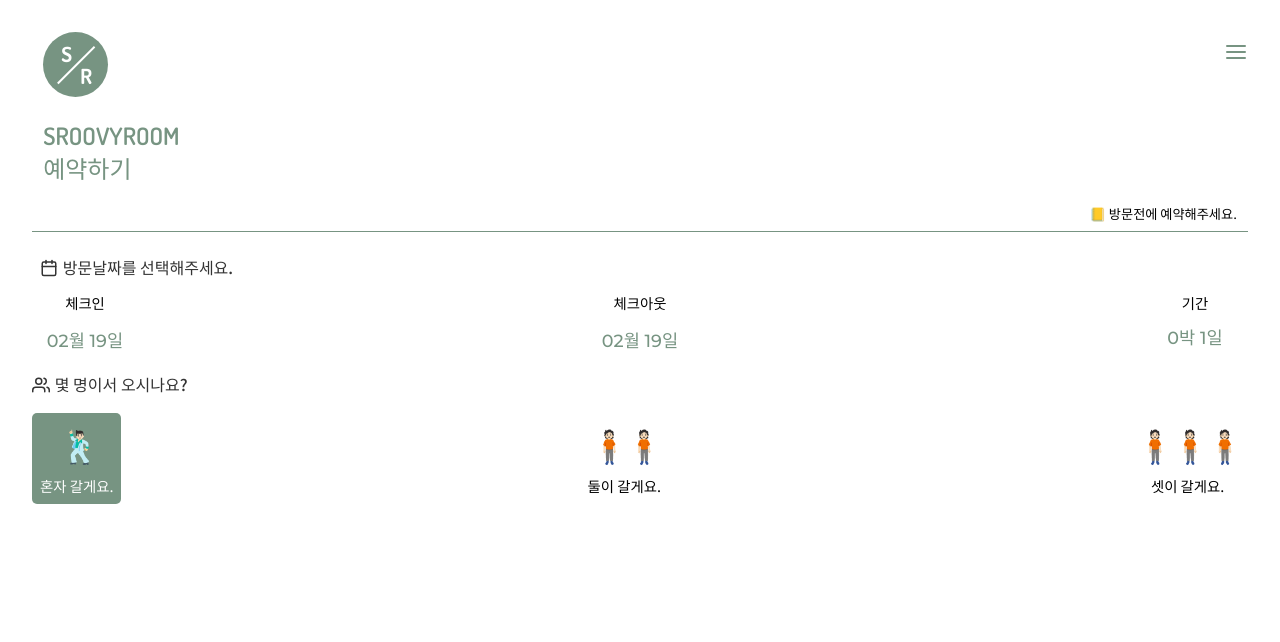
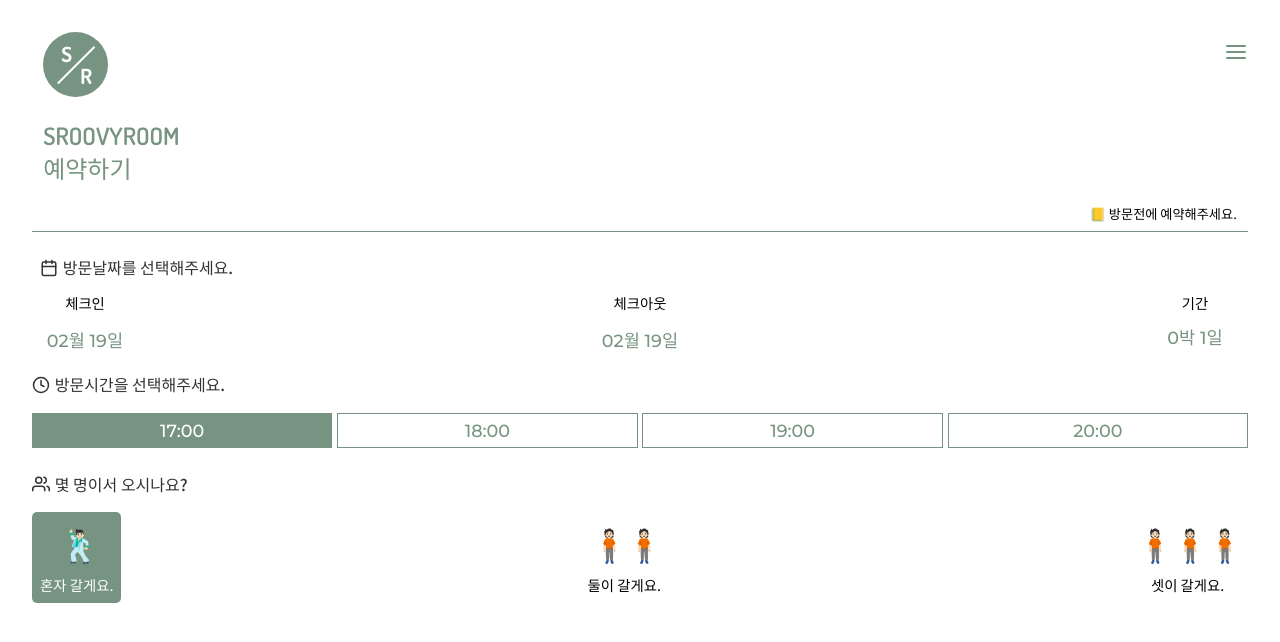
Before and after one commit to lee-suyeon/sroovyroom201, a React (Create React App) app in the folder client/: page /reservation in a window 1280 px wide. Shown: the top 642 px of the page. Built offline with nearby package versions, Linux system fonts and the light colour scheme; no server answers.

Commit message:
[feat] Add VisitTime Component
* 방문시간 선택 Form

```diff
--- a/client/src/components/views/ReservationPage/ReservationPage.jsx
+++ b/client/src/components/views/ReservationPage/ReservationPage.jsx
@@ -4,10 +4,11 @@ import styled from 'styled-components';
 import SideNav from 'components/views/SideNav/SideNav';
 import { PageContent, TextLogo } from 'utils';
 
-import { Calendar, Users } from 'react-feather';
+import { Calendar } from 'react-feather';
 import moment from 'moment';
+import DateForm from './DateForm';
 import HeadCount from './HeadCount';
-import DateForm from './DateForm';
+import VisitTime from './VisitTime';
 
 const ContentPage = styled.div`
   height: 100vh;
@@ -46,6 +47,7 @@ function ReservationPage(props) {
   const [ endDate, setEndDate ] = useState(new Date());
   const [ nights, setNights ] = useState(0);
   const [ headCount, setHeadCount ] = useState(1);
+  const [ visitTime, setVisitTime ] = useState(1);
 
   useEffect(() => {
     setNights(moment(endDate).diff(startDate, 'days'));
@@ -61,6 +63,10 @@ function ReservationPage(props) {
 
   const handleHeadCountClick = (count) => {
     setHeadCount(count);
+  }
+
+  const handleVisitTimeClick = (time) => {
+    setVisitTime(time);
   }
 
   const reservationTitle = (
@@ -92,6 +98,12 @@ function ReservationPage(props) {
         </div>
       </ReservationForm>
 
+      {/* 방문시간 */}
+      <VisitTime
+        visitTime={visitTime}
+        onClick={handleVisitTimeClick}
+      />
+
       {/* 인원수 */}
       <HeadCount
         headCount={headCount}
--- /dev/null
+++ b/client/src/components/views/ReservationPage/VisitTime.jsx
@@ -0,0 +1,61 @@
+import React  from 'react';
+import styled from 'styled-components';
+
+import { FormTitle } from './ReservationPage';
+import { Clock } from 'react-feather';
+
+const visitTimeList = [
+  { value: 1, time: "17:00" },
+  { value: 2, time: "18:00" },
+  { value: 3, time: "19:00" },
+  { value: 4, time: "20:00" },
+]
+
+const VisitTimeForm = styled.div`
+  margin-bottom: 1.5rem;
+
+  .time-buttons {
+    display: grid;
+    grid-template-columns: repeat(4, 1fr);
+    column-gap: 0.3rem;
+    color: ${({ theme }) => theme.mainColor };
+  }
+
+  button {
+    font-family: 'Montserrat', sans-serif;
+    border: 1px solid ${({ theme }) => theme.mainColor };
+    font-size: 1.1rem;
+    font-weight: 500;
+    color: #779482;
+    padding: 0.4rem;
+  }
+
+  button.selected {
+    background: ${({ theme }) => theme.mainColor };
+    color: ${({ theme }) => theme.white }
+  }
+`
+
+function VisitTime ({ visitTime, onClick }) {
+  return (
+    <VisitTimeForm>
+      <FormTitle>
+        <Clock />
+        <div className="sub-title">방문시간을 선택해주세요.</div>
+      </FormTitle>
+      <div className="time-buttons">
+        {visitTimeList.map((list, i) =>
+          <button
+            key={`time${list.value}`}
+            onClick={() => onClick(list.value)}
+            className={ visitTime == list.value && 'selected' }
+          >
+            {list.time}
+          </button>
+        )}
+      </div>
+    </VisitTimeForm>
+  )
+}
+
+export default VisitTime;
```
